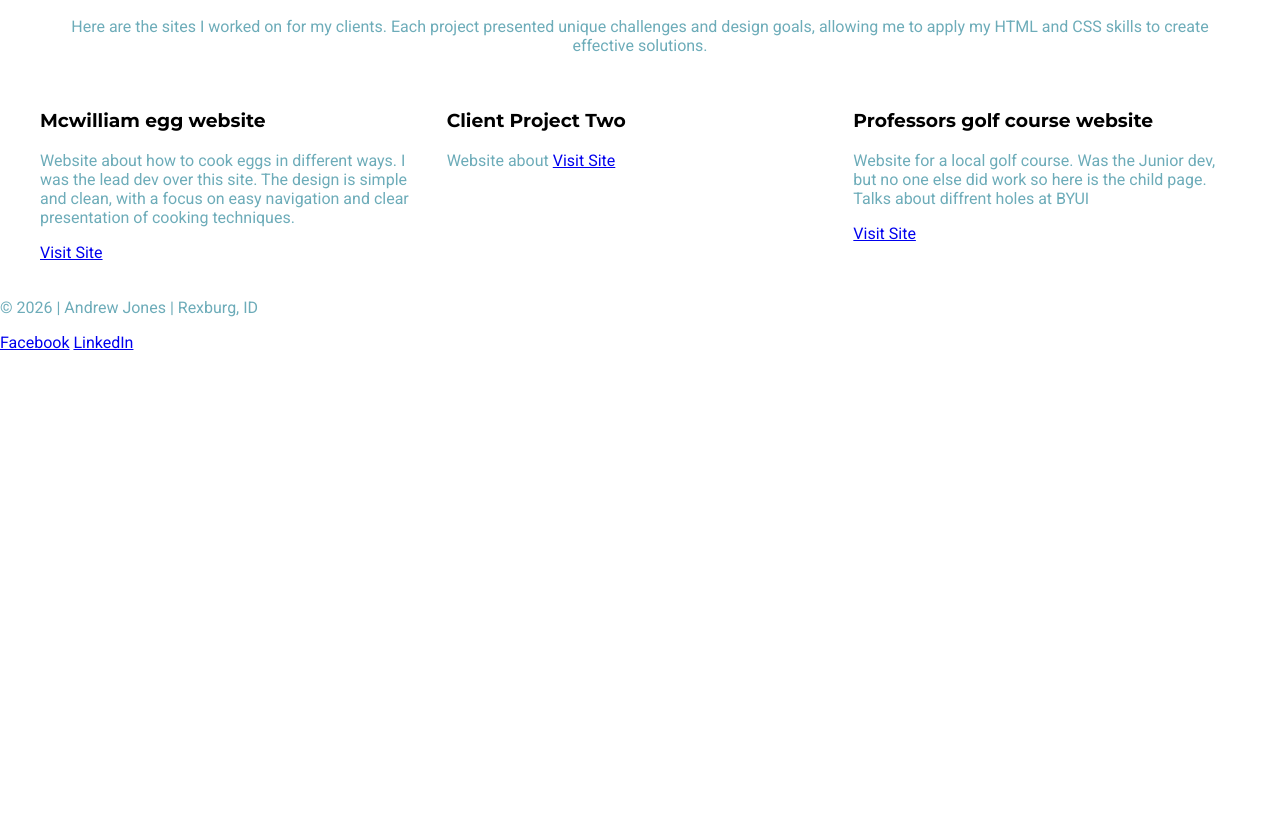
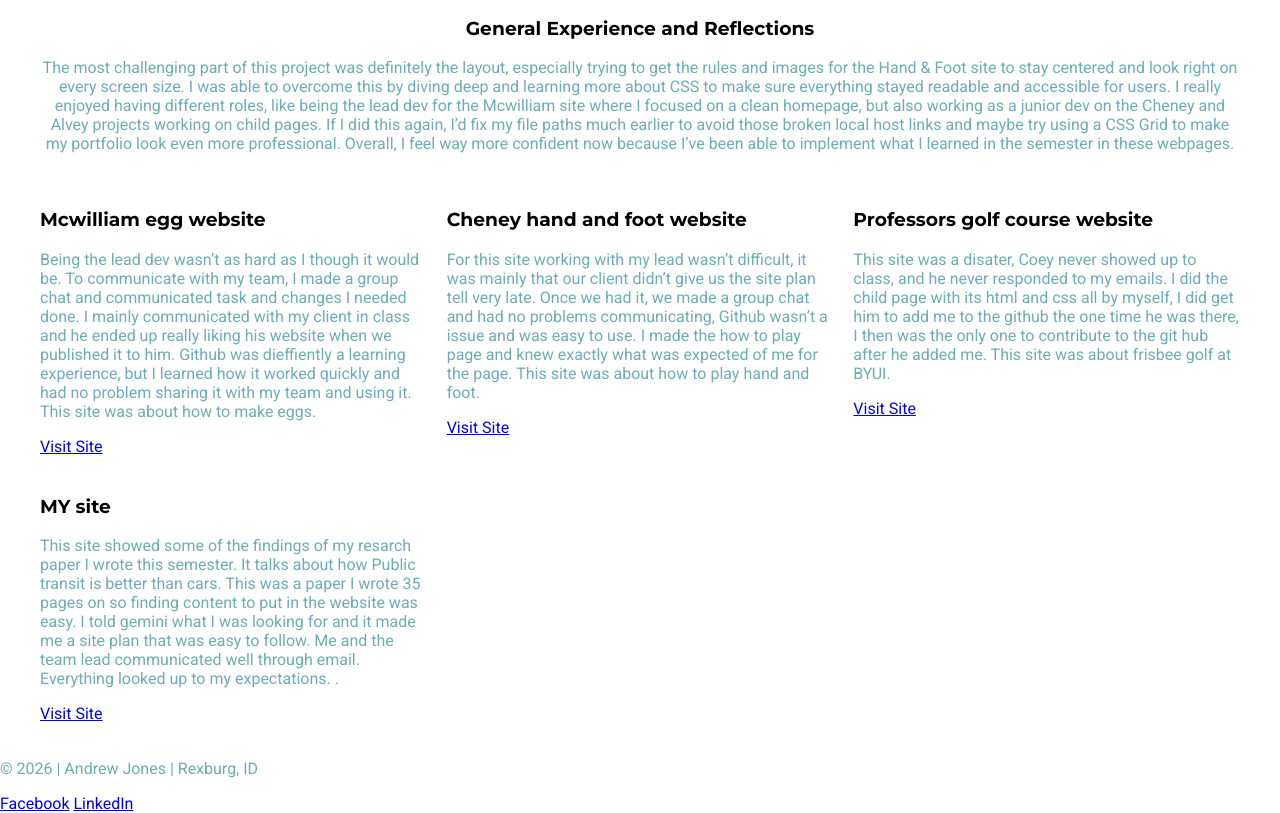
Before and after one commit to andrewclayjones2002-ui/wdd130, a plain HTML site: page Clientpages.html in a window 1280 px wide. Shown: the part 493-1306 px from the top of the page. Before the commit the page ends 845 px from the top, so only its background shows below. Drawn offline with Linux system fonts and the light colour scheme.

Commit message:
Update Clientpages.html

```diff
--- a/Clientpages.html
+++ b/Clientpages.html
@@ -27,25 +27,37 @@
     <main>
         <section class="hero" style="grid-column: 1 / -1; text-align: center;">
             <h2>Client Sites</h2>
-            <p>Here are the sites I worked on for my clients. Each project presented unique challenges and design goals, allowing me to apply my HTML and CSS skills to create effective solutions.</p>
+            <h3>General Experience and Reflections</h3>
+            <p>The most challenging part of this project was definitely the layout, especially trying to get the rules and images for the Hand & Foot site to stay centered and look right on every screen size. I was able to overcome this by diving deep and learning more about CSS to make sure everything stayed readable and accessible for users. I really enjoyed having different roles, like being the lead dev for the Mcwilliam site where I focused on a clean homepage, but also working as a junior dev on the Cheney and Alvey projects working on child pages. If I did this again, I’d fix my file paths much earlier to avoid those broken local host links and maybe try using a CSS Grid to make my portfolio look even more professional. Overall, I feel way more confident now because I’ve been able to implement what I learned in the semester in these webpages.
+</p>
         </section>
 
         <section class="client-box">
             <h3>Mcwilliam egg website</h3>
-            <p>Website about how to cook eggs in different ways. I was the lead dev over this site. The design is simple and clean, with a focus on easy navigation and clear presentation of cooking techniques.</p>
+            <p>Being the lead dev wasn’t as hard as I though it would be. To communicate with my team, I made a group chat and communicated task and changes I needed done. I mainly communicated with my client in class and he ended up really liking his website when we published it to him. Github was dieffiently a learning experience, but I learned how it worked quickly and had no problem sharing it with my team and using it. This site was about how to make eggs.
+</p>
             <a href="https://andrewclayjones2002-ui.github.io/wdd130-Mcwilliam/" target="_blank">Visit Site</a>
         </section>
 
         <section class="client-box">
-            <h3>Client Project Two</h3>
-            <p>Website about
+            <h3>Cheney hand and foot website </h3>
+            <p>For this site working with my lead wasn’t difficult, it was mainly that our client didn’t give us the site plan tell very late. Once we had it, we made a group chat and had no problems communicating, Github wasn’t a issue and was easy to use. I made the how to play page and knew exactly what was expected of me for the page. This site was about how to play hand and foot.
+</p>
             <a href="https://rbcantrell.github.io/wdd130-cheney/" target="_blank">Visit Site</a>
         </section>
 
         <section class="client-box">
             <h3>Professors golf course website</h3>
-            <p>Website for a local golf course. Was the Junior dev, but no one else did work so here is the child page. Talks about diffrent holes at BYUI</p>
-            <a href="http://127.0.0.1:5501/Holes.html" target="_blank">Visit Site</a>
+            <p>This site was a disater, Coey never showed up to class, and he never responded to my emails. I did the child page with its html and css all by myself, I did get him to add me to the github the one time he was there, I then was the only one to contribute to the git hub after he added me. This site was about frisbee golf at BYUI.
+</p>
+            <a href="https://sti25006-coder.github.io/wdd130-alvey/" target="_blank">Visit Site</a>
+        </section>
+
+         <section class="client-box">
+            <h3>MY site</h3>
+            <p>This site showed some of the findings of my resarch paper I wrote this semester. It talks about how Public transit is better than cars. This was a paper I wrote 35 pages on so finding content to put in the website was easy. I told gemini what I was looking for and it made me a site plan that was easy to follow. Me and the team lead communicated well through email. Everything looked up to my expectations.
+.</p>
+            <a href="https://wolfpackradio.github.io/wdd130-Jones/" target="_blank">Visit Site</a>
         </section>
     </main>
 
```
